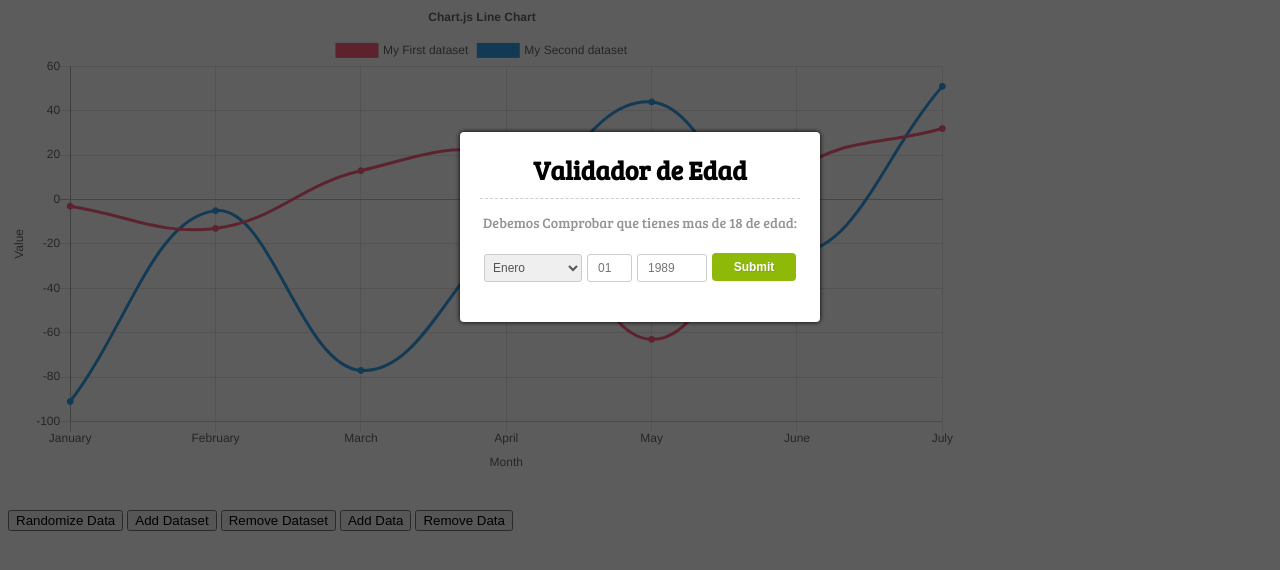
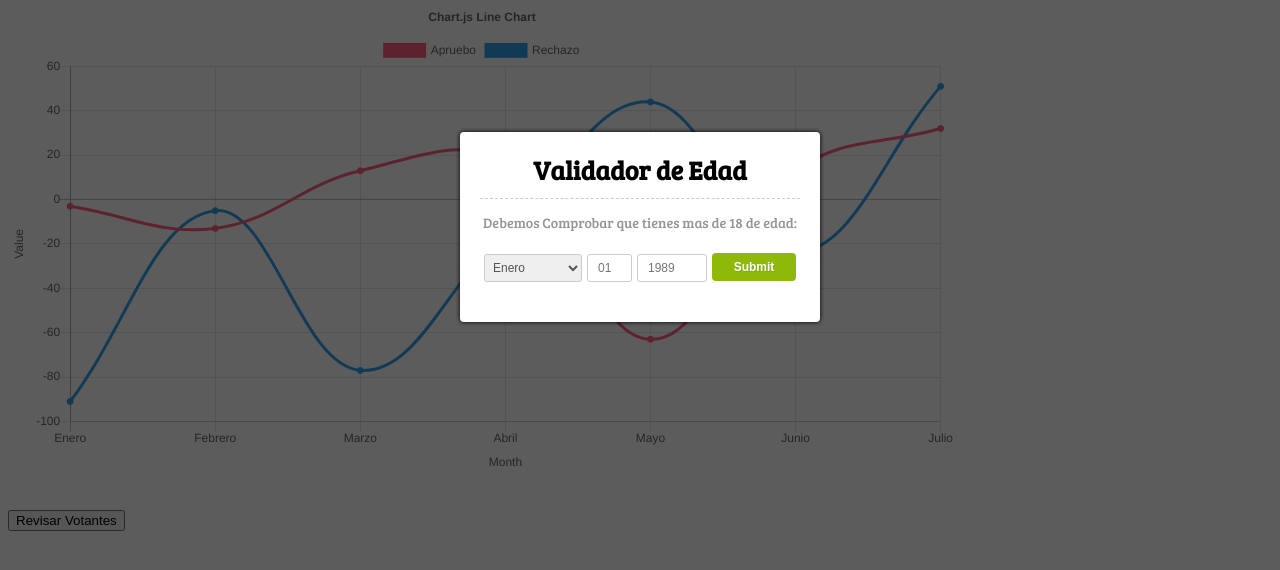
Before and after one commit to jotapeastorga/eva02_plugginJquerty, a plain HTML site: page index.html in a window 1280 px wide. Shown: the part 98-668 px from the top of the page. Drawn offline with Linux system fonts and the light colour scheme.

Commit message:
modify the name of month in spanish

```diff
--- a/index.html
+++ b/index.html
@@ -65,19 +65,15 @@
   </div>
   <br>
   <br>
-  <button id="randomizeData">Randomize Data</button>
-  <button id="addDataset">Add Dataset</button>
-  <button id="removeDataset">Remove Dataset</button>
-  <button id="addData">Add Data</button>
-  <button id="removeData">Remove Data</button>
+  <button id="randomizeData">Revisar Votantes</button>
   <script>
-    var MONTHS = ['January', 'February', 'March', 'April', 'May', 'June', 'July', 'August', 'September', 'October', 'November', 'December'];
+    var MONTHS = ['Enero', 'Febrero', 'Marzo', 'Abril', 'Mayo', 'Junio', 'Julio', 'Augusto', 'Sedtiembre', 'Octubre', 'Noviembre', 'Diciembre'];
     var config = {
       type: 'line',
       data: {
-        labels: ['January', 'February', 'March', 'April', 'May', 'June', 'July'],
+        labels: ['Enero', 'Febrero', 'Marzo', 'Abril', 'Mayo', 'Junio', 'Julio'],
         datasets: [{
-          label: 'My First dataset',
+          label: 'Apruebo',
           backgroundColor: window.chartColors.red,
           borderColor: window.chartColors.red,
           data: [
@@ -91,7 +87,7 @@
           ],
           fill: false,
         }, {
-          label: 'My Second dataset',
+          label: 'Rechazo',
           fill: false,
           backgroundColor: window.chartColors.blue,
           borderColor: window.chartColors.blue,
--- a/js/util.js
+++ b/js/util.js
@@ -11,20 +11,7 @@ window.chartColors = {
 };
 
 (function(global) {
-	var MONTHS = [
-		'January',
-		'February',
-		'March',
-		'April',
-		'May',
-		'June',
-		'July',
-		'August',
-		'September',
-		'October',
-		'November',
-		'December'
-	];
+	var MONTHS = ['Enero', 'Febrero', 'Marzo', 'Abril', 'Mayo', 'Junio', 'Julio', 'Augusto', 'Sedtiembre', 'Octubre', 'Noviembre', 'Diciembre'];
 
 	var COLORS = [
 		'#4dc9f6',
```
